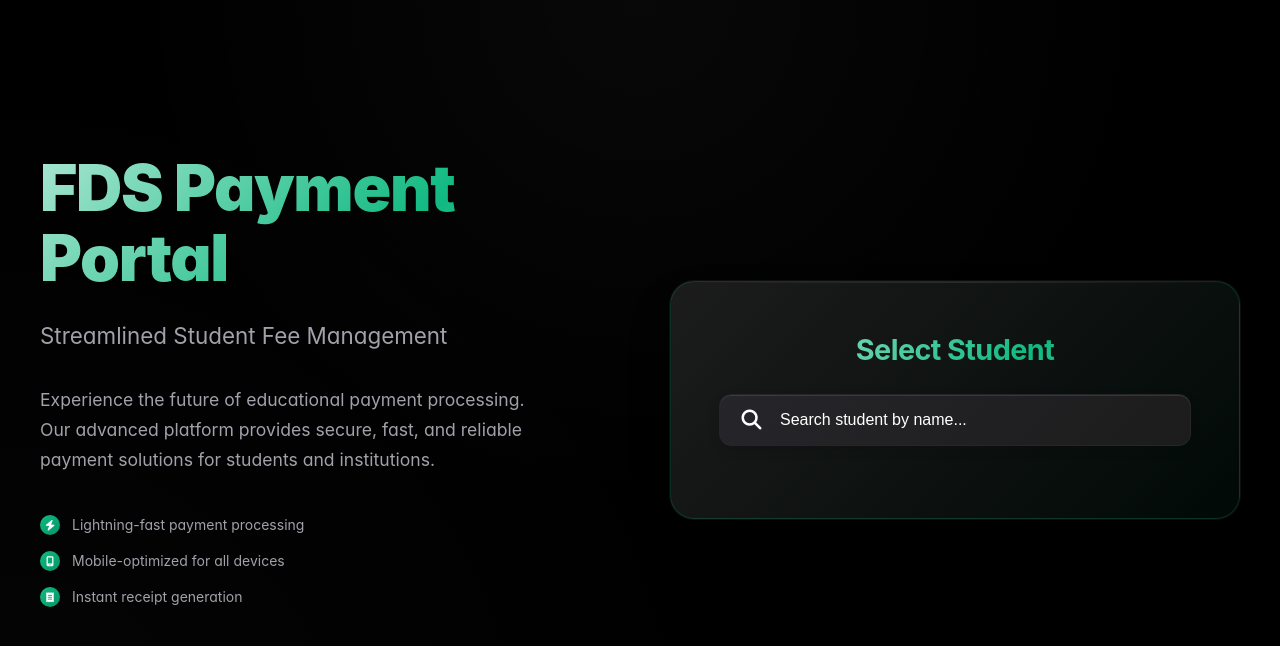
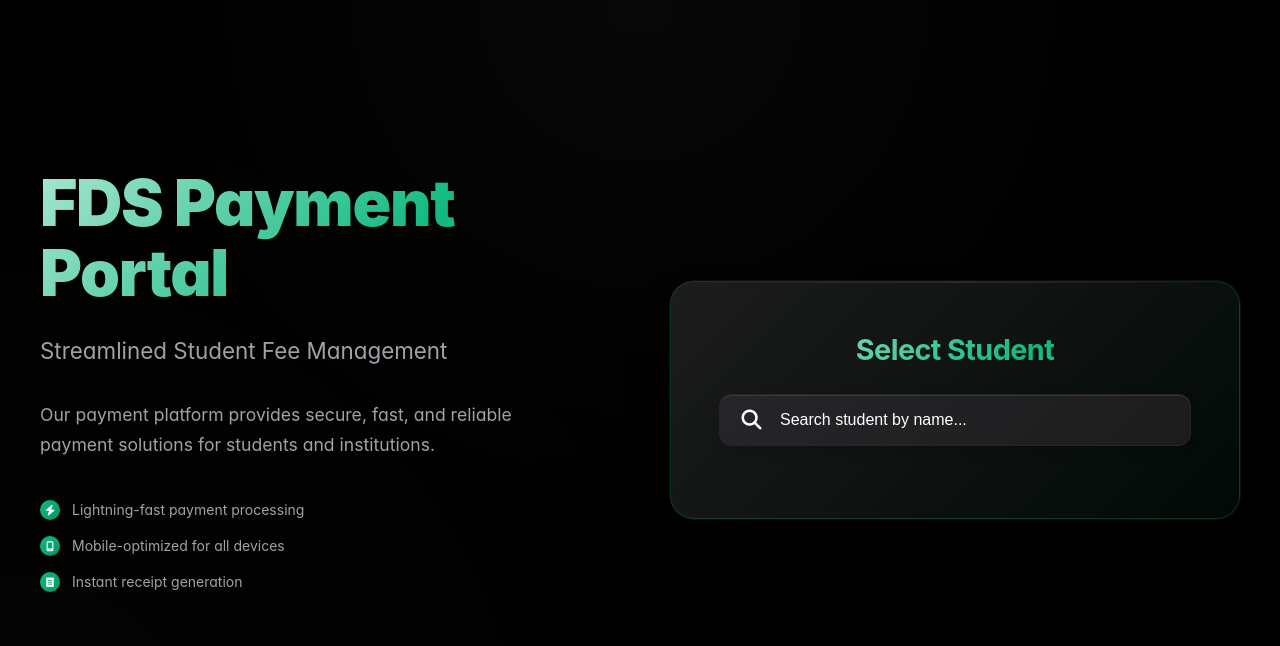
Before and after one commit to rishebss/fdspayments, a Django app: page / in a window 1280 px wide. Shown: the top 646 px of the page. Run offline with Django 5.2, Linux system fonts and the light colour scheme; some libraries are stand-ins or nearby versions.

Commit message:
added payments feature

```diff
--- a/templates/payment_portal.html
+++ b/templates/payment_portal.html
@@ -801,8 +801,7 @@
             <h1 class="hero-title">FDS Payment Portal</h1>
             <p class="hero-subtitle">Streamlined Student Fee Management</p>
             <p class="hero-description">
-                Experience the future of educational payment processing. Our advanced platform
-                provides secure, fast, and reliable payment solutions for students and institutions.
+                Our payment platform provides secure, fast, and reliable payment solutions for students and institutions.
             </p>
 
             <div class="hero-features">
```
Also changed, not shown: templates/payment_portal_new.html (deleted).
